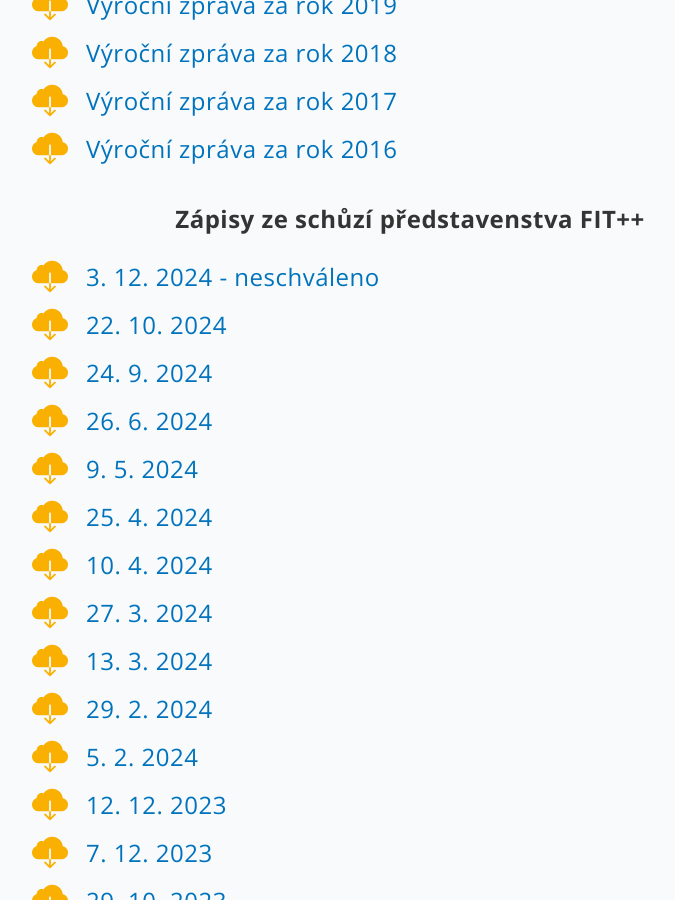
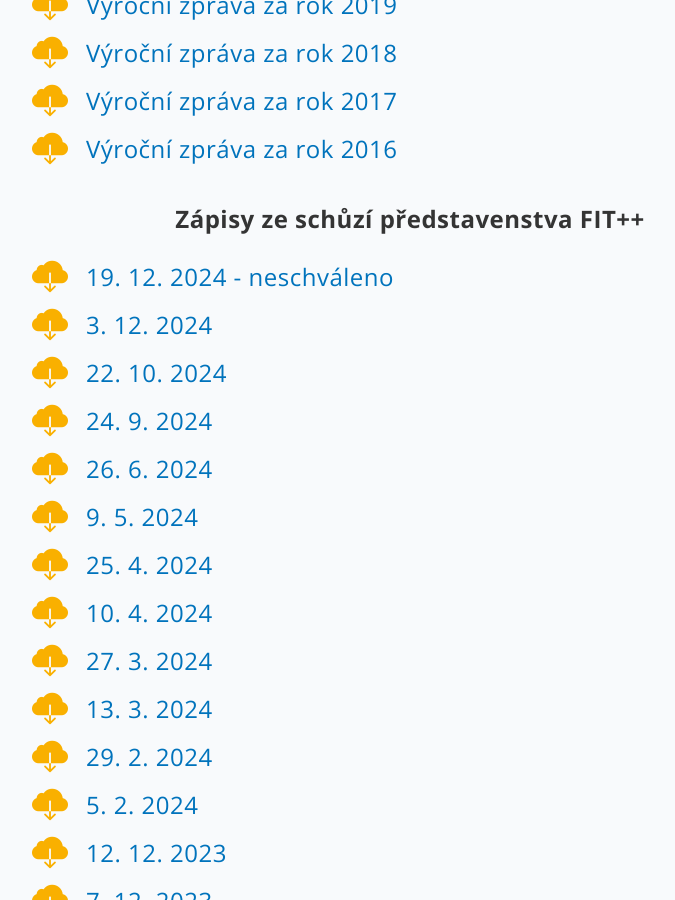
Before and after one commit to klubFITpp/klubfitpp, a Jekyll site: the page built from documents.html, in a window 1280 px wide and 900 px high, scrolled down 711 px. Shown: the whole window, without its empty margins (230-905 px from the left). Built offline with Jekyll 4.4.1, drawn with Linux system fonts in a browser that asks for light colours.

Commit message:
minutes: add 241203 final and 241219 draft

```diff
--- a/_data/documents.yml
+++ b/_data/documents.yml
@@ -26,8 +26,10 @@
       url: "/documents/vyrocniZpravy/2016.pdf"
 - title: "Zápisy ze schůzí představenstva FIT++"
   links:
-    - name: "3. 12. 2024 - neschváleno"
-      url: "https://docs.google.com/document/d/1W4ZKL8FWbhGAInVDm0ok0DppvIYhva0a/edit"
+    - name: "19. 12. 2024 - neschváleno"
+      url: "https://docs.google.com/document/d/1sP8cNSc0e7oxJesgAYwgJ6yNnvMvT4L2/edit"
+    - name: "3. 12. 2024"
+      url: "/documents/zapis/241203.pdf"
     - name: "22. 10. 2024"
       url: "/documents/zapis/241022.pdf"
     - name: "24. 9. 2024"
```
Also changed, not shown: 1 other file.
